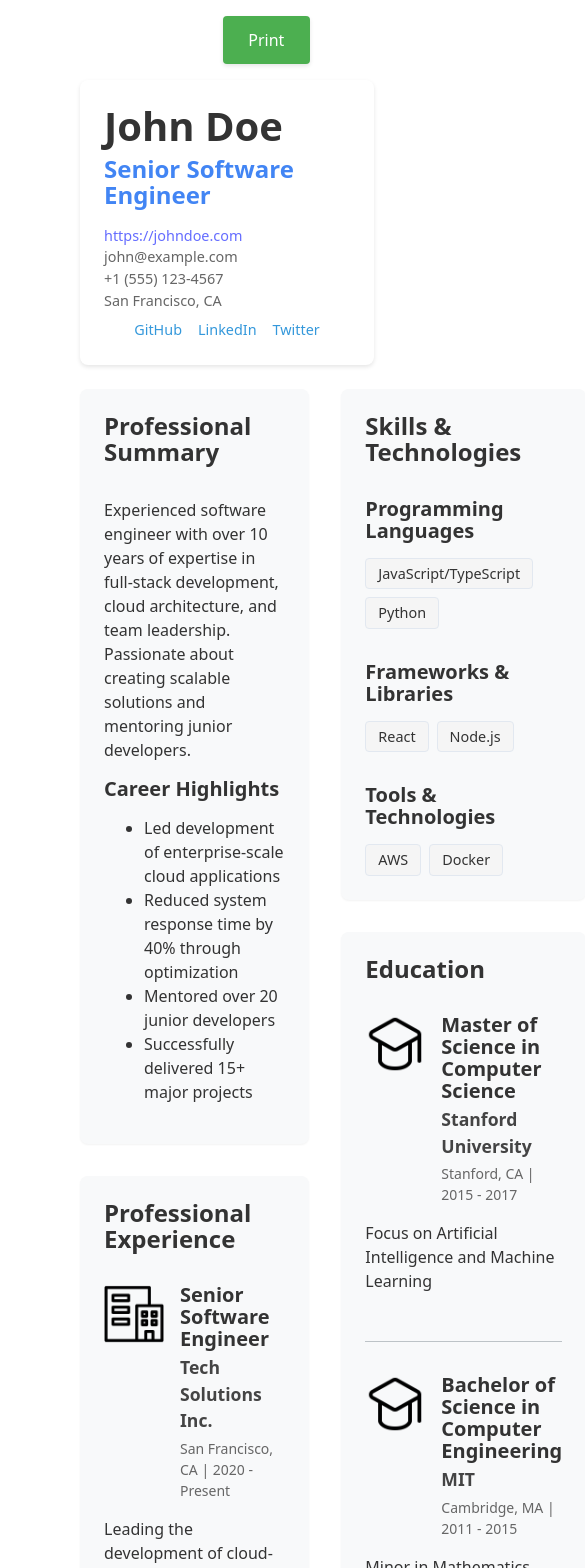
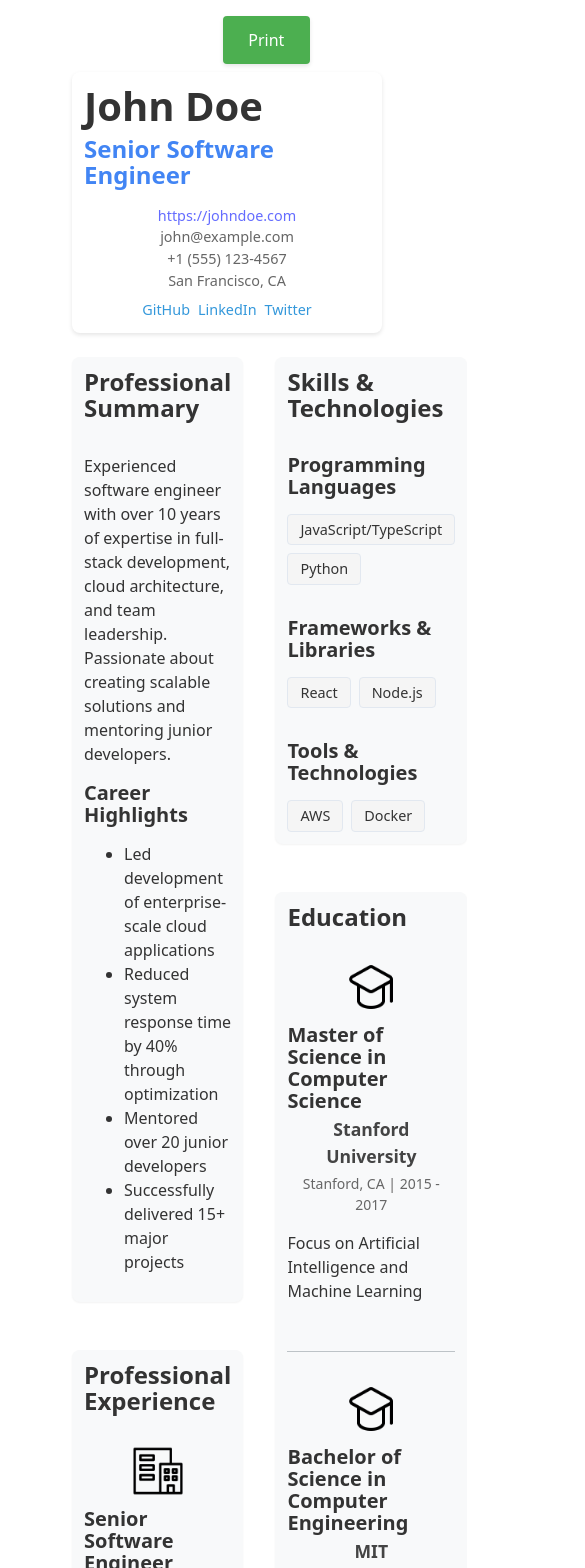
Before and after one commit to ku01/profipage, a React (Vite) app: page / in a window 390 px wide. Shown: the top 1568 px of the page, 585 px wide, since content can reach past the window. Built offline with nearby package versions, Linux system fonts and the light colour scheme; no server answers.

Commit message:
Optimize mobile experience

```diff
--- a/src/App.css
+++ b/src/App.css
@@ -233,42 +233,174 @@ section h3 {
 }
 
 /* Responsive Design */
-@media (max-width: 768px) {
-  /* Layout & Container styles */
+@media (max-width: 1024px) {
+  /* Layout & Container styles for tablets and mobile */
   .app {
+    padding: 1rem;
+  }
+
+  .layout {
     padding: 1rem;
   }
 
   .content-grid {
     grid-template-columns: 1fr;
+    gap: 1.5rem;
+  }
+
+  /* Column arrangement for single-column layout */
+  .left-column,
+  .right-column {
+    gap: 1.5rem;
   }
 
   /* Header styles */
-  .header,
+  .header {
+    flex-direction: column;
+    text-align: center;
+    align-items: center;
+    padding: 1rem;
+  }
+
   .header-content {
     flex-direction: column;
     text-align: center;
     align-items: center;
+    gap: 1rem;
   }
 
-  .header-content {
-    gap: 1.5rem;
+  .header-photo {
+    width: 120px;
+    height: 120px;
+  }
+
+  .header h1 {
+    font-size: 2rem;
+    text-align: center;
+  }
+
+  .header h2 {
+    font-size: 1.25rem;
+    text-align: center;
   }
 
   /* Navigation & Links */
-  .social-links,
+  .social-links {
+    justify-content: center;
+    flex-wrap: wrap;
+    gap: 0.75rem;
+  }
+
   .contact-info {
-    justify-content: center;
+    text-align: center;
+    align-items: center;
   }
 
   /* Section styles */
   section {
-    padding: 1.5rem;
+    padding: 1rem;
+    margin-bottom: 1rem;
+  }
+
+  .experience-section,
+  .education-section,
+  .summary-section,
+  .skills-section {
+    padding: 1rem;
   }
 
   /* Grid layouts */
   .skills-content {
     grid-template-columns: 1fr;
+  }
+
+  /* Export button mobile positioning */
+  .export-container {
+    position: fixed;
+    top: 0.5rem;
+    right: 0.5rem;
+  }
+
+  .print-button {
+    padding: 0.6em 1.2em;
+    font-size: 0.9em;
+  }
+
+  /* Company/Institution info mobile layout */
+  .company-info,
+  .institution-info {
+    flex-direction: column;
+    gap: 0.75rem;
+    text-align: center;
+  }
+
+  .company-logo,
+  .institution-logo {
+    width: 50px;
+    height: 50px;
+    align-self: center;
+  }
+}
+
+/* Additional mobile-specific styles for smaller screens (phones) */
+@media (max-width: 480px) {
+  .app {
+    padding: 0.5rem;
+  }
+
+  .layout {
+    padding: 0.5rem;
+  }
+
+  .content-grid {
+    gap: 1rem;
+  }
+
+  .left-column,
+  .right-column {
+    gap: 1rem;
+  }
+
+  .header {
+    padding: 0.75rem;
+  }
+
+  .header h1 {
+    font-size: 1.75rem;
+  }
+
+  .header h2 {
+    font-size: 1.125rem;
+  }
+
+  .header-photo {
+    width: 100px;
+    height: 100px;
+  }
+
+  .experience-section,
+  .education-section,
+  .summary-section,
+  .skills-section {
+    padding: 0.75rem;
+  }
+
+  section {
+    padding: 0.75rem;
+  }
+
+  .social-links {
+    gap: 0.5rem;
+  }
+
+  .export-container {
+    top: 0.25rem;
+    right: 0.25rem;
+  }
+
+  .print-button {
+    padding: 0.5em 1em;
+    font-size: 0.8em;
   }
 }
 
```
